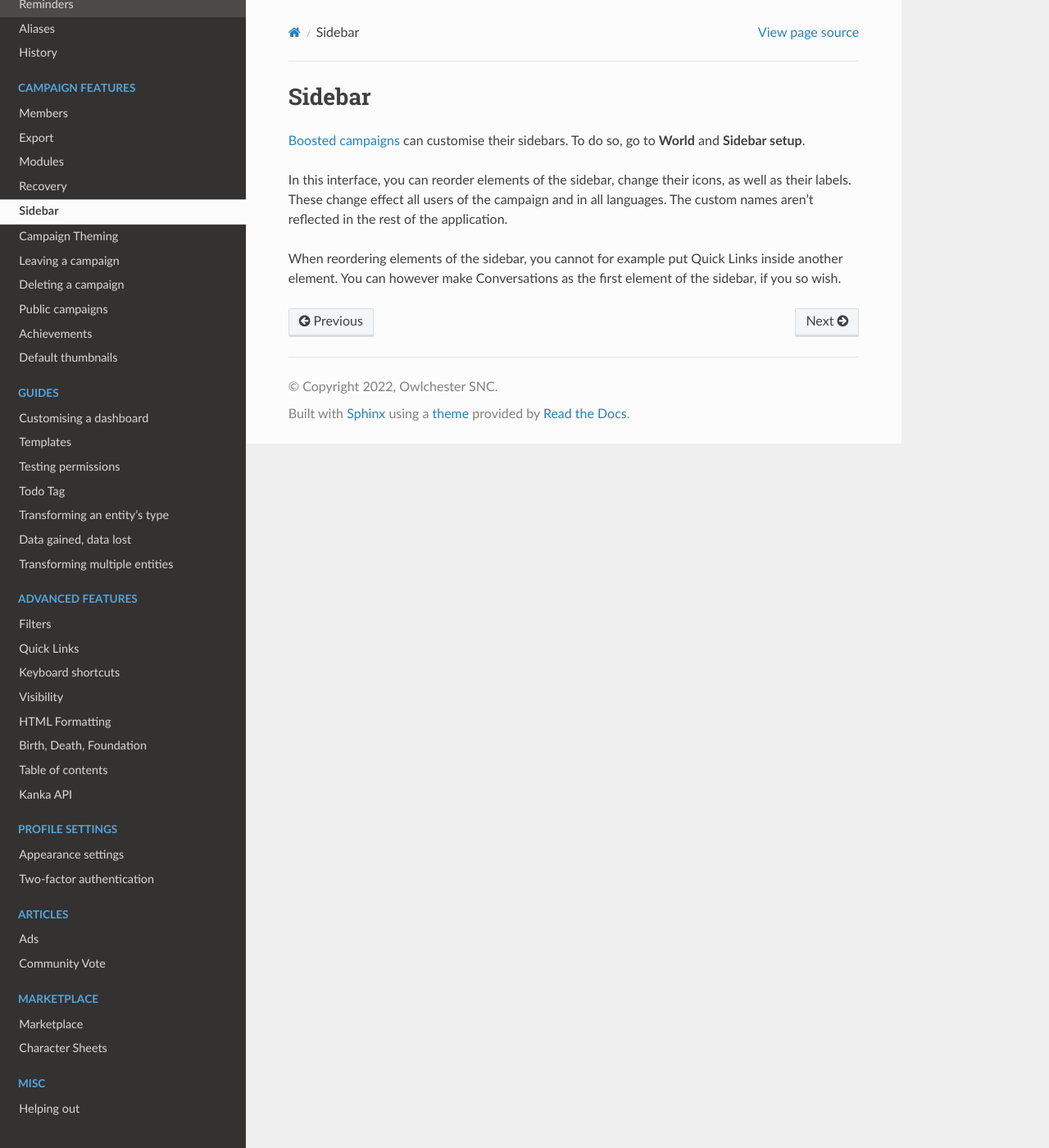
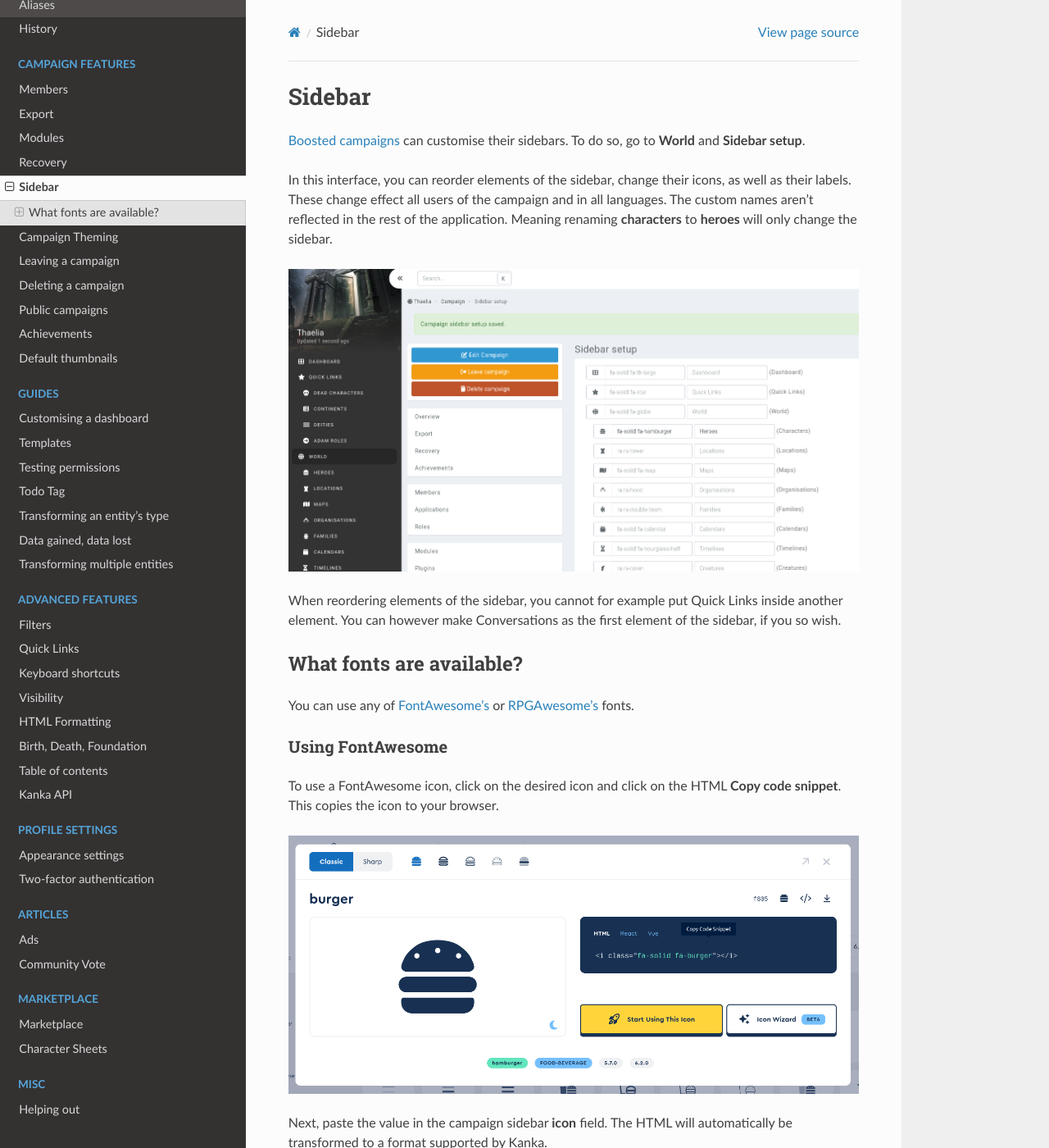
Before and after one commit to owlchester/kanka-docs, a Sphinx documentation site: the page built from docs/source/features/campaigns/sidebar.md, in a window 1280 px wide and 1400 px high. Shown: the whole window at 82% size. Built offline with Sphinx 7.4.7 and the Read the Docs theme 2.0.0, drawn with Linux system fonts in a browser that asks for light colours; some of the changed text lies outside the part shown.

Commit message:
Sidebar setup

```diff
--- a/docs/source/features/campaigns/sidebar.md
+++ b/docs/source/features/campaigns/sidebar.md
@@ -2,6 +2,27 @@
 
 [Boosted campaigns](https://kanka.io/en-US/boosters) can customise their sidebars. To do so, go to **World** and **Sidebar setup**.
 
-In this interface, you can reorder elements of the sidebar, change their icons, as well as their labels. These change effect all users of the campaign and in all languages. The custom names aren't reflected in the rest of the application.
+In this interface, you can reorder elements of the sidebar, change their icons, as well as their labels. These change effect all users of the campaign and in all languages. The custom names aren't reflected in the rest of the application. Meaning renaming **characters** to **heroes** will only change the sidebar.
+
+![Sidebar setup](img/sidebar-example.png)
 
 When reordering elements of the sidebar, you cannot for example put Quick Links inside another element. You can however make Conversations as the first element of the sidebar, if you so wish.
+
+## What fonts are available?
+
+You can use any of [FontAwesome's](https://fontawesome.com/search) or [RPGAwesome's](https://nagoshiashumari.github.io/Rpg-Awesome/) fonts.
+
+### Using FontAwesome
+
+To use a FontAwesome icon, click on the desired icon and click on the HTML **Copy code snippet**. This copies the icon to your browser.
+
+![Copying a FontAwesome icon](img/sidebar-fontawesome.png)
+
+Next, paste the value in the campaign sidebar **icon** field. The HTML will automatically be transformed to a format supported by Kanka.
+
+### Using RPGAwesome
+
+To use an RPGAwesome icon, copy the desired icon's "name" and past it in the sidebar **icon** field. You'll also need to append ** ra ** (with a space in front) to make it work.
+
+
+![Copying an RPGAwesome icon](img/sidebar-rpg.png)
```
Also changed, not shown: docs/source/features/campaigns/img/sidebar-example.png (added), docs/source/features/campaigns/img/sidebar-fontawesome.png (added), docs/source/features/campaigns/img/sidebar-rpg.png (added).
